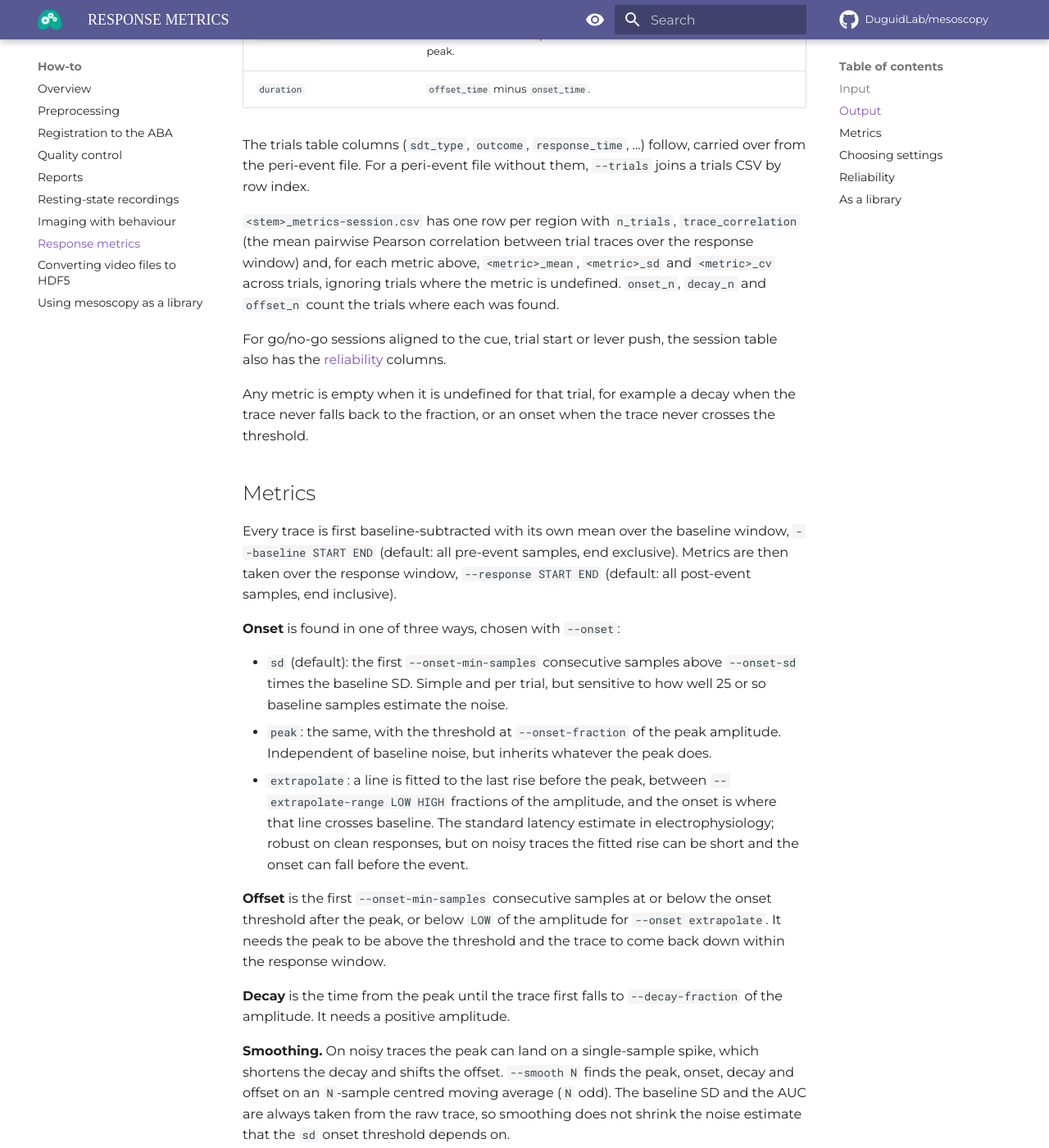
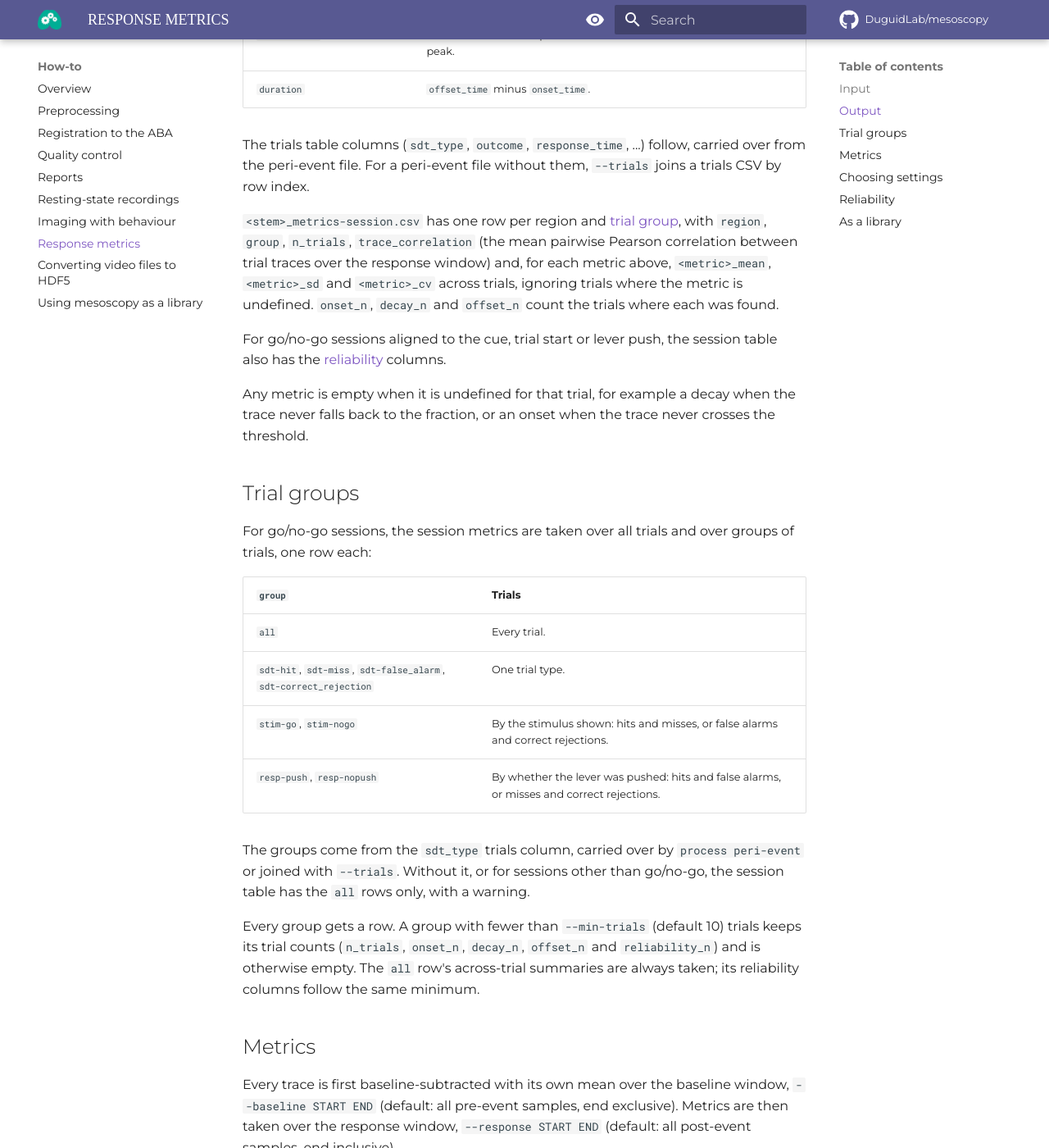
Before and after one commit to DuguidLab/mesoscopy, an MkDocs documentation site: the page built from docs/how-to/metrics.md, in a window 1280 px wide and 1400 px high, scrolled down 1198 px. Shown: the whole window at 82% size. Built offline with MkDocs 1.6.1 and Material for MkDocs 9.7.7, drawn with Linux system fonts in a browser that asks for light colours; some web fonts are replaced; comment, search, counter and statistics services are not loaded; some of the changed text lies outside the part shown.

Commit message:
update docs

```diff
--- a/docs/how-to/metrics.md
+++ b/docs/how-to/metrics.md
@@ -40,16 +40,34 @@ metrics baseline window. Metrics are not computed for HDF5 peri-event windows.
 The trials table columns (`sdt_type`, `outcome`, `response_time`, ...) follow, carried over from the peri-event file.
 For a peri-event file without them, `--trials` joins a trials CSV by row index.
 
-`<stem>_metrics-session.csv` has one row per region with `n_trials`, `trace_correlation` (the mean pairwise
-Pearson correlation between trial traces over the response window) and, for each metric above, `<metric>_mean`,
-`<metric>_sd` and `<metric>_cv` across trials, ignoring trials where the metric is undefined. `onset_n`, `decay_n`
-and `offset_n` count the trials where each was found.
+`<stem>_metrics-session.csv` has one row per region and [trial group](#trial-groups), with `region`, `group`,
+`n_trials`, `trace_correlation` (the mean pairwise Pearson correlation between trial traces over the response
+window) and, for each metric above, `<metric>_mean`, `<metric>_sd` and `<metric>_cv` across trials, ignoring
+trials where the metric is undefined. `onset_n`, `decay_n` and `offset_n` count the trials where each was found.
 
 For go/no-go sessions aligned to the cue, trial start or lever push, the session table also has the
 [reliability](#reliability) columns.
 
 Any metric is empty when it is undefined for that trial, for example a decay when the trace never falls back to
 the fraction, or an onset when the trace never crosses the threshold.
+
+## Trial groups
+
+For go/no-go sessions, the session metrics are taken over all trials and over groups of trials, one row each:
+
+| `group` | Trials |
+| --- | --- |
+| `all` | Every trial. |
+| `sdt-hit`, `sdt-miss`, `sdt-false_alarm`, `sdt-correct_rejection` | One trial type. |
+| `stim-go`, `stim-nogo` | By the stimulus shown: hits and misses, or false alarms and correct rejections. |
+| `resp-push`, `resp-nopush` | By whether the lever was pushed: hits and false alarms, or misses and correct rejections. |
+
+The groups come from the `sdt_type` trials column, carried over by `process peri-event` or joined with `--trials`.
+Without it, or for sessions other than go/no-go, the session table has the `all` rows only, with a warning.
+
+Every group gets a row. A group with fewer than `--min-trials` (default 10) trials keeps its trial counts
+(`n_trials`, `onset_n`, `decay_n`, `offset_n` and `reliability_n`) and is otherwise empty. The `all` row's
+across-trial summaries are always taken; its reliability columns follow the same minimum.
 
 ## Metrics
 
@@ -105,7 +123,7 @@ reward-aligned windows, the columns are skipped with a warning.
   `--pre 5`); trials whose baseline falls outside the window have no response fraction or variance quench
   baseline, and a warning gives their count.
 
-Trials with a response time below `--min-rt` (default 0.2 s) are left out.
+Trials with a response time below `--min-rt` (default 0.2 s) are left out of the reliability metrics.
 
 **Metrics.**
 
@@ -117,10 +135,7 @@ Trials with a response time below `--min-rt` (default 0.2 s) are left out.
 | `signal_fraction` | Fraction of single-trial variance explained by the trial-mean trace. |
 | `reliability_n` | Trials used. |
 
-**Groups.** Each metric is taken over all trials (`<metric>`), per trial type (`<metric>_sdt-hit`,
-`_sdt-miss`, `_sdt-false_alarm`, `_sdt-correct_rejection`) and per stimulus (`<metric>_stim-go` for hits and
-misses, `<metric>_stim-nogo` for false alarms and correct rejections). Every column is always written; a group with
-fewer than 10 trials is empty.
+**Groups.** Each metric is taken for every [trial group](#trial-groups), on that group's row of the session table.
 
 **Trial counts.** None of the metrics depends on the number of trials, but all are noisier with fewer, so read
 them alongside `reliability_n` when comparing groups.
@@ -141,6 +156,7 @@ per_trial, per_session = metrics.metrics_tables(perievent, smoothing=5)
 
 `metrics.trial_metrics` works on a `(n_trials, n_samples)` array for one region, and the per-metric functions
 (`peak`, `auc`, `onset_time`, `extrapolated_onset`, `offset_time`, `decay_time`, `trace_correlation`) are
-available on their own. `metrics.reliability_metrics` takes the reliability columns for one region, with options
-in a `metrics.ReliabilityOptions`; `epoch_correlation`, `response_fraction`, `variance_quench` and
-`signal_fraction` work on masked `(n_trials, n_samples)` arrays from `reliability_epochs` and `epoch_traces`.
+available on their own. `metrics.trial_groups` splits a trials table into the trial groups.
+`metrics.reliability_metrics` takes the reliability columns for one region, per trial group, with options in a
+`metrics.ReliabilityOptions`; `epoch_correlation`, `response_fraction`, `variance_quench` and `signal_fraction` work
+on masked `(n_trials, n_samples)` arrays from `reliability_epochs` and `epoch_traces`.
```
Also changed, not shown: docs/how-to/reports.md (+3 -3 lines).
